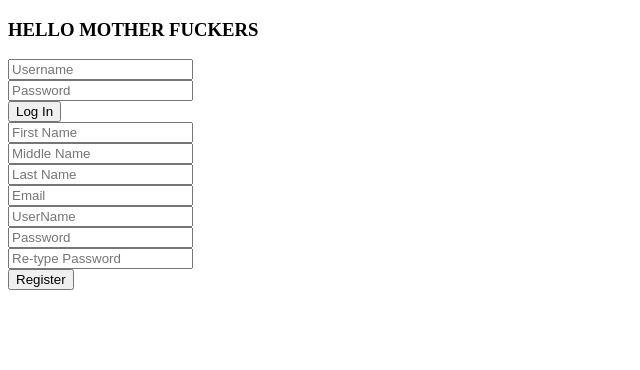
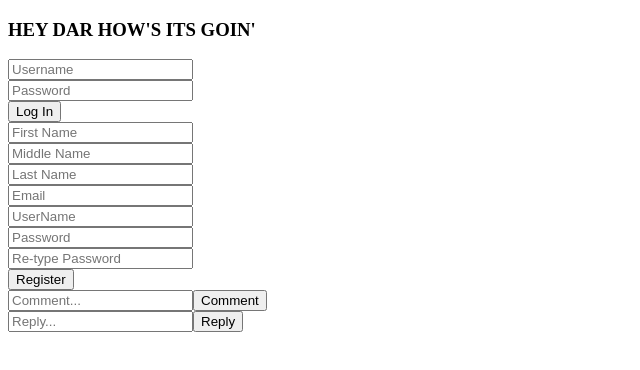
Before and after one commit to TPavZ/dCC_Capstone_Frontend, a React (Create React App) app: page / in a window 1280 px wide. Shown: the top 370 px of the page, without its empty margins (0-640 px from the left). Built offline with nearby package versions, Linux system fonts and the light colour scheme.

Commit message:
chore: added comment and replt forms.

```diff
--- a/src/App.js
+++ b/src/App.js
@@ -1,5 +1,8 @@
 import LoginForm from "./Components/LoginForm/LoginForm";
 import RegistForm from "./Components/RegistForm/RegistForm";
+import CommentForm from "./Components/CommentForm/CommentForm";
+import ReplyForm from "./Components/ReplyForm/ReplyForm";
+
 import React, { useState, useEffect } from "react";
 import axios from "axios";
 
@@ -60,9 +63,11 @@ function App() {
 
   return (
     <div>
-      <h3>HELLO MOTHER FUCKERS</h3>
+      <h3>HEY DAR HOW'S ITS GOIN'</h3>
       <LoginForm login={login} />
       <RegistForm register={register}/>
+      <CommentForm />
+      <ReplyForm />
     </div>
   );
 }
--- /dev/null
+++ b/src/Components/CommentForm/CommentForm.jsx
@@ -0,0 +1,28 @@
+import React, { useState } from "react";
+
+const CommentForm = (props) => {
+
+    const [comment, setComment] = useState("");
+
+    function handleSubmit(e) {
+        e.preventDefault();
+        let commentPost = {
+            "service_id": props.serviceId,
+            "text": comment,
+        }
+
+        props.addComment(commentPost);
+        setComment("");
+    }
+
+    return (
+        <div>
+            <form onSubmit={handleSubmit}>
+                <input type="text" placeholder="Comment..." value={comment} onChange={(el) => setComment(el.target.value)}></input>
+                <button type="submit">Comment</button>
+            </form>
+        </div>
+    );
+}
+
+export default CommentForm;
--- /dev/null
+++ b/src/Components/ReplyForm/ReplyForm.jsx
@@ -0,0 +1,28 @@
+import React, { useState } from "react";
+
+const ReplyForm = (props) => {
+
+    const [reply, setReply] = useState("");
+
+    function handleSubmit(e) {
+        e.preventDefault();
+        let replyPost = {
+            "text": reply,
+            "comment": props.comment.id
+        }
+
+        props.addReply(replyPost, props.comment.id);
+        setReply("");
+    }
+
+    return (
+        <div>
+            <form onSubmit={handleSubmit}>
+                <input type="text" placeholder="Reply..." value={reply} onChange={(el) => setReply(el.target.value)}></input>
+                <button type="submit">Reply</button>
+            </form>
+        </div>
+    );
+}
+
+export default ReplyForm;
```
